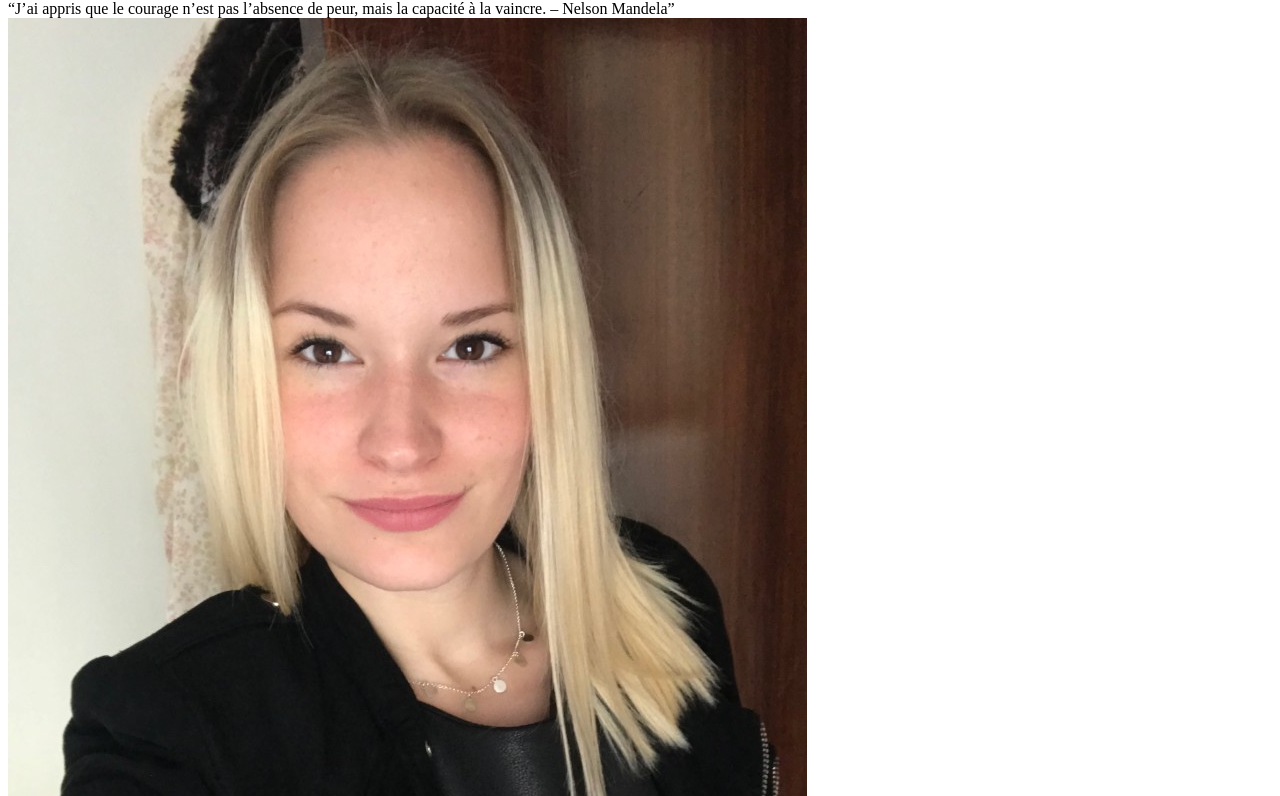
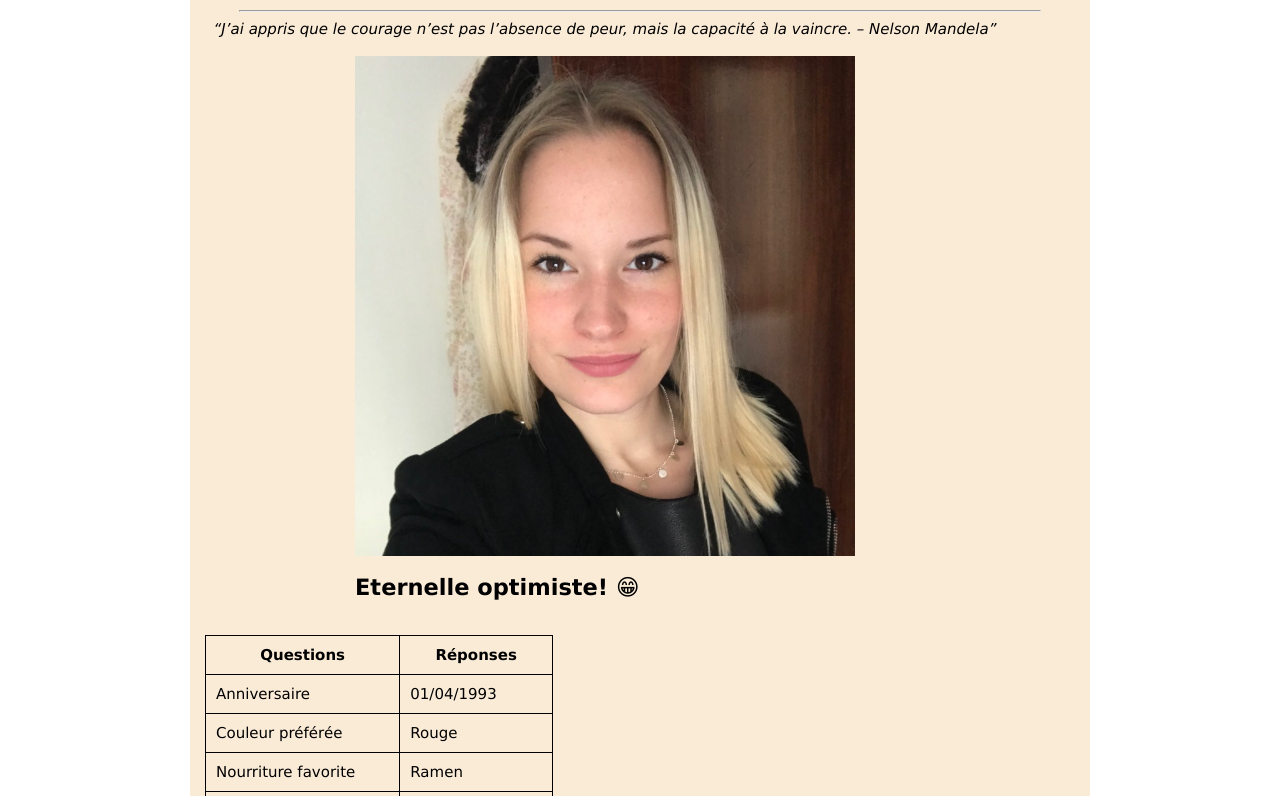
Before and after one commit to LidwinePrior/markdown-to-html, a plain HTML site: page index.html in a window 1280 px wide. Shown: the part 80-876 px from the top of the page. Drawn offline with Linux system fonts and the light colour scheme.

Commit message:
add css style

```diff
--- a/index.html
+++ b/index.html
@@ -2,15 +2,21 @@
 <html lang="eng">
     <head>
         <title>markdown-to-html</title>
+        <link rel="stylesheet" href="styleindex.css">
     </head>
     <body>
-        <h1>Lidwine Carême</h1>
-
-        <q>J’ai appris que le courage n’est pas l’absence de peur, mais la capacité à la vaincre. – Nelson Mandela</q>
-
+        <div class="global">
+            <head>
+                <h1>Lidwine Carême</h1><hr>
+                <div class="intro">
+                    <q>J’ai appris que le courage n’est pas l’absence de peur, mais la capacité à la vaincre. – Nelson Mandela</q><br>
+                    <div class="sous-titre">
                         <img src="/1681738910829.jpg">
-
                         <h2>Eternelle optimiste! &#128513;</h2>
+                    </div>
+                </div>
+            </head>
+            <main>
                 <table>
                     <thead>
                         <tr>
@@ -59,7 +65,7 @@
                         <li>Décoration</li>
                         <li>Buffet</li>
                     </ul>
-            <li>animés</li>
+                    <li>Animés</li>
                     <ul>
                         <li>One piece</li>
                         <li>My Hero academia</li>
@@ -75,7 +81,10 @@
                 <p>Premier date avec mon copain, on se fait un petit bowling (la partie la plus lamentable du monde). Bref, après ça, on part boire un verre dans un petit bar sympa pas loin. On fait la fermeture (Oui, on avait beaucoup de choses à se raconter). Au moment de se dire au revoir, on entend encore de la musique. Par curisité, (et sans doute par le manque d'envie que cette soirée se finisse), on va voir ce qui se passe. Voilà, qu'on arrive à la fin d'une soirée de mariage. Les gens discutaient sur la terrasse, on nous a offert à boire, on a lancé un concours de squats entre les invités,... Au moment de partir, le frère de la mariée qui n'avait plus les idées claires, il était persuadé qu'on était de vrais invités arrivés "un peu" en retard, nous demande si on a bien reçu les petits goodies. Question à laquelle nous repondons que non. Il s'en va nous chercher une petite bouteille d'huile d'olive avec une petite étiquette sur laquelle est noté "Sheryl & Auguste 28.08.21". Voilà donc, le début de notre histoire. On s'en souviendra de notre premier date (J'ai toujours la bouteille...oui je sais je suis une grande sentimentale).</p>
                 <h3>TLD;DR</h3>
                 <p>Apparemment, s'inviter à un mariage, ça porte ces fruits.</p>
-
+            </main>
+            <footer>
                 <a href="https://github.com/RosaBld/markdown-challenge"><< précedent</a> || CAREME || <a href="https://github.com/Takowski/markdown-challenge">suivant >></a>
+            </footer>
+        </div>
     </body>
 </html>
--- /dev/null
+++ b/styleindex.css
@@ -0,0 +1,46 @@
+body {
+    font-family:'Lucida Sans', 'Lucida Sans Regular', 'Lucida Grande', 'Lucida Sans Unicode', Geneva, Verdana, sans-serif;
+    width:900px;
+    height: 1900px;
+    margin: auto;
+    font-size: 15px;
+}
+.global {
+    background-color:antiquewhite;
+    padding: 15px;
+}
+hr {
+    width: 800px;
+}
+q {
+    font-style: italic;
+}
+img {
+    width: 500px;
+    height: 500px;
+}
+.sous-titre {
+    display: flex;
+    flex-direction: column;
+}
+.intro {
+    width: 800px;
+    height: 600px;
+    display: flex;
+    flex-direction: column;
+    align-items:center;
+    padding-bottom: 15px;;
+}
+
+table {
+    border-collapse: collapse;
+    width: 40%;
+}
+td, th {
+    border: solid 1px black;
+    padding: 10px;
+}
+footer {
+    padding-top: 30px;
+    text-align: center;
+}
```
Lines whose indentation alone changed are shown as unchanged.
